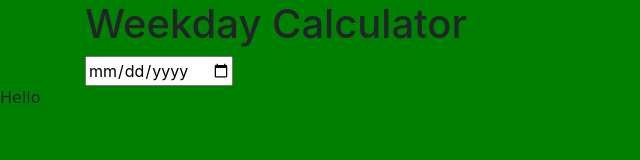
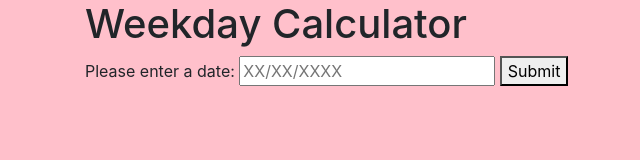
Before and after one commit to calliestump/weekday-calculator, a website built with webpack: page src/index.html in a window 1280 px wide. Shown: the whole page, without its empty margins (0-640 px from the left). Built offline with nearby package versions, Linux system fonts and the light colour scheme.

Commit message:
accept date from user
Co-authored-by: Joe Nero <josephnero111@gmail.com>
Co-authored-by: Callie Stump <callie@stu.mp>

```diff
--- a/src/css/styles.css
+++ b/src/css/styles.css
@@ -1,6 +1,7 @@
 p {
   font-family: cursive;
 }
+
 body {
-  background-color: green;
+  background-color: pink;
 }
--- a/src/index.html
+++ b/src/index.html
@@ -7,9 +7,10 @@
   <div class="container">
     <h1>Weekday Calculator</h1>
     <form id="calculator">
-      <input type="date" id="date" name="date">
+      <label for="date">Please enter a date:</label>
+      <input type="text" id="date" name="date" placeholder="XX/XX/XXXX">
+      <button type="submit" class="class=" btn="" btn-primary="">Submit</button>
     </form>
   </div>
-  <p>Hello</p>
 </body>
 </html>
--- a/src/main.js
+++ b/src/main.js
@@ -6,5 +6,11 @@ import './css/styles.css';
 $(document).ready(function() {
   $("form#calculator").submit(function(event) {
     event.preventDefault();
+    let input = $('#date').val();
+    console.log(input);
+    let dateInput = new Date(input);
+    let weekday = dateInput.getDay();
+    console.log(weekday);
+    $("p").text();
   });
 });
```
